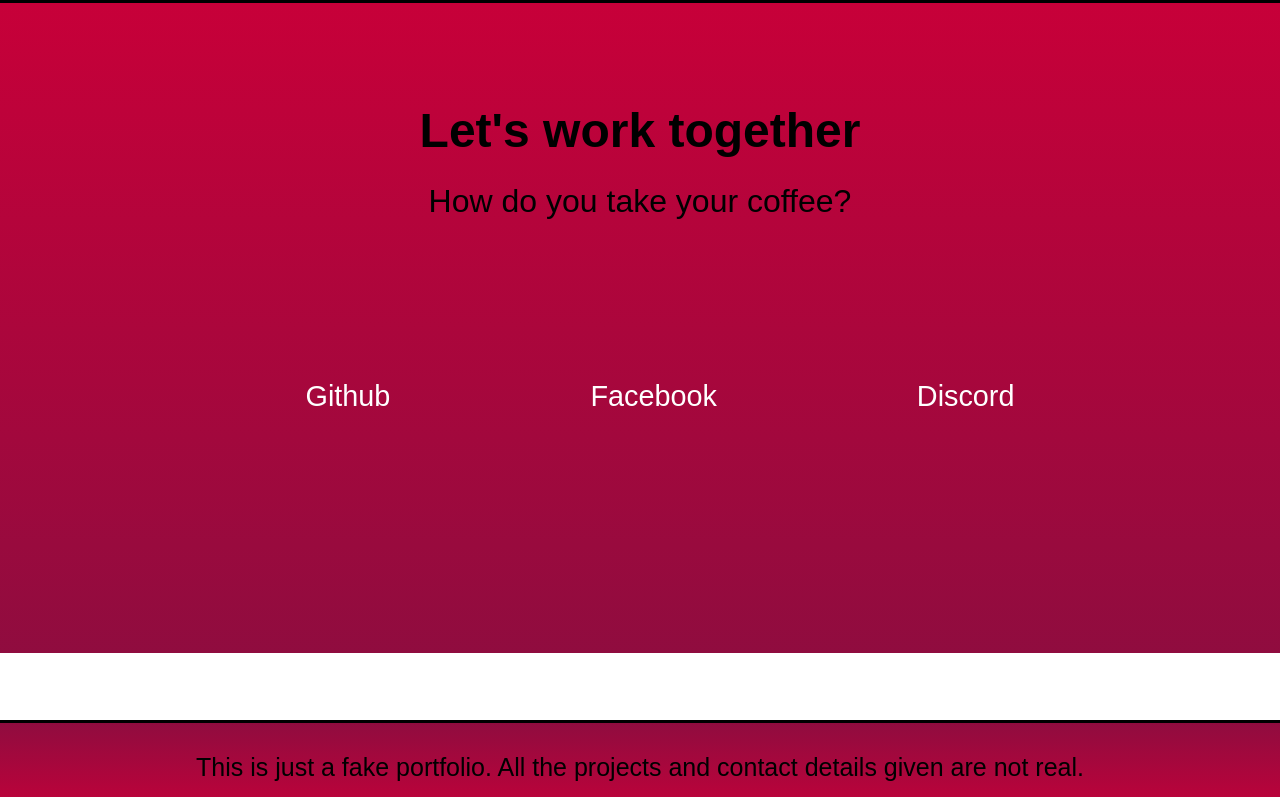
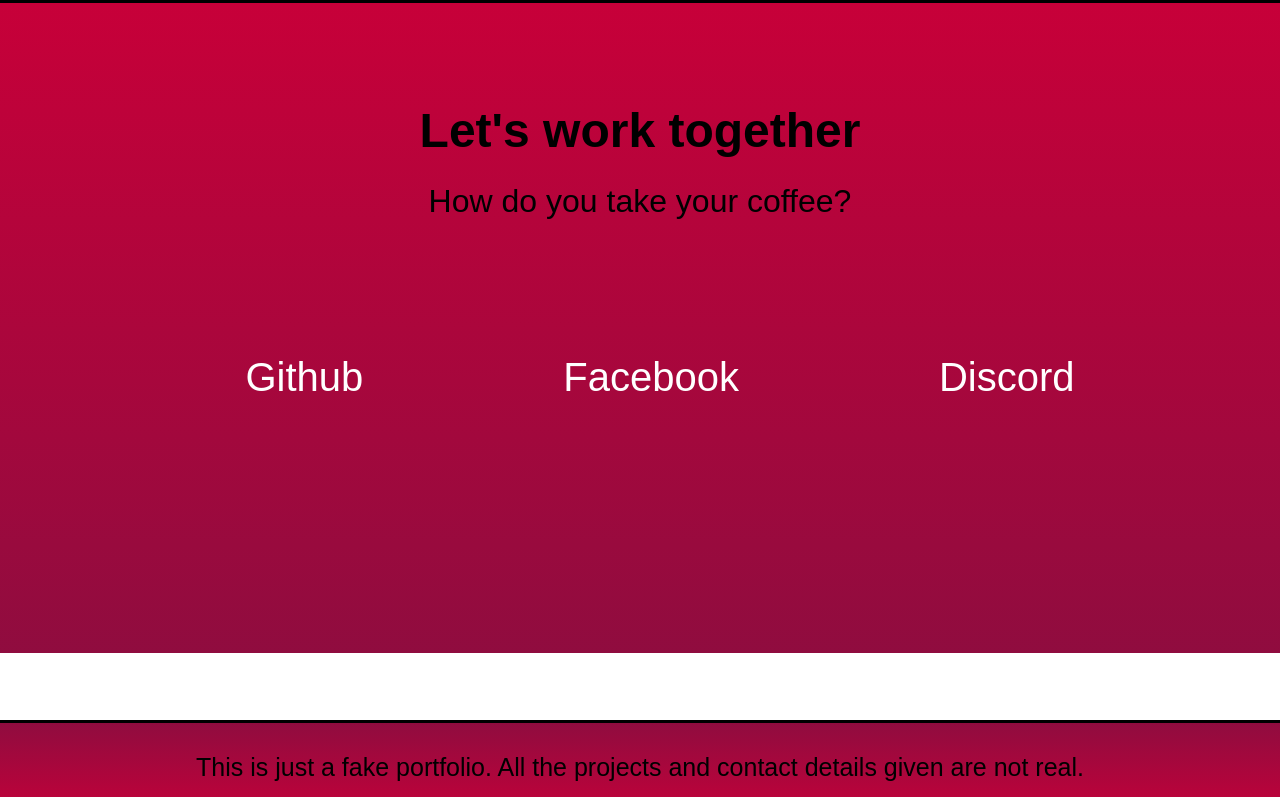
Before and after one commit to gyrajmi/nyarigyak, a plain HTML site: page index.html in a window 1280 px wide. Shown: the part 2000-2797 px from the top of the page. Drawn offline with Linux system fonts and the light colour scheme.

Commit message:
Update styles

```diff
--- a/index.html
+++ b/index.html
@@ -65,14 +65,14 @@
             <div class="mid">
                 <ul>
                     <li>
-                        <a href="https://github.com/" id="profile-link" target="_blank">Github</a>
+                        <a href="https://github.com/" id="profile-link" target="_blank"><p id="hov">Github</p></a>
 
                     </li>
                     <li>
-                        <a href="https://www.facebook.com/" id="profile-link" target="_blank">Facebook</a>
+                        <a href="https://www.facebook.com/" id="profile-link" target="_blank"><p id="hov">Facebook</p></a>
                     </li>
                     <li>
-                        <a href="https://discord.com/" id="profile-link" target="_blank">Discord</a>
+                        <a href="https://discord.com/" id="profile-link" target="_blank"><p id="hov">Discord</p></a>
                     </li>
                 </ul>
             </div>
--- a/styles.css
+++ b/styles.css
@@ -4,7 +4,9 @@ body{
 #navbar{
 
     position: fixed;
-    background-color: darkslategray;
+    background-color: rgb(15, 16, 16);
+
+    background: linear-gradient(90deg, rgba(13,13,13,1) 2%,  rgba(45,77,77,1) 100%);
     width: 100%;
     top: 0%;
     left: 0%;
@@ -49,6 +51,7 @@ body{
     border-top: solid 3px;
     position: absolute;
     justify-content: center;
+
 }
 #profile-links{
 
@@ -95,18 +98,20 @@ p{
     justify-content: center;
 
 }
-/* #profile-links li{
 
-   align-items: left;
-    justify-content: left;
-    float: left;
-} */
 #profile-links ul{
    margin: 0px;
 }
 #profile-links a{
     margin: 0px 0px 0px 0px;
     padding: 100px;
+}
+#hov{
+    font-size: 40px;
+}
+#hov:hover{
+    transform: scale(1.3);
+
 }
 img{
 
```
